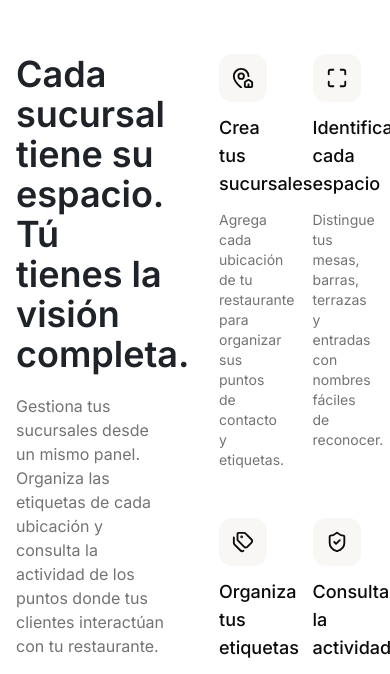
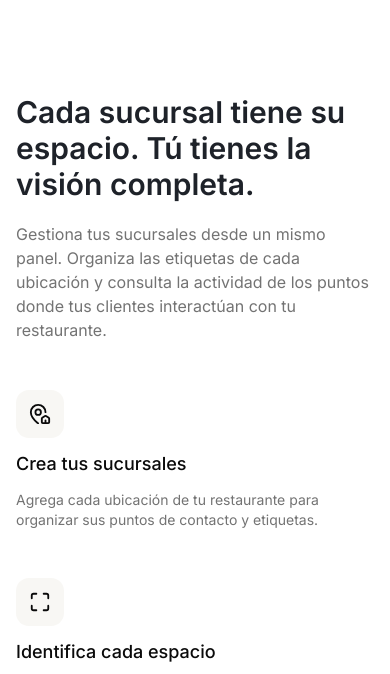
Before and after one commit to GussLopez/lennsi, a Next.js app: page / in a window 390 px wide. Shown: the part 1990-2664 px from the top of the page. Built offline with nearby package versions, Linux system fonts and the light colour scheme.

Commit message:
fix(ui): adjust layout and typography for Branches component

```diff
--- a/src/features/landing/components/branches.tsx
+++ b/src/features/landing/components/branches.tsx
@@ -25,16 +25,16 @@ export default function Branches() {
 
   ]
   return (
-    <section className="max-w-7xl mx-auto px-4 py-24 grid grid-cols-2 gap-12 lg:gap-16">
+    <section className="max-w-7xl mx-auto px-4 py-34 grid lg:grid-cols-2 gap-12 lg:gap-16">
       <div className="max-w-lg space-y-5">
-        <h2 className="text-4xl font-semibold text-charcoal">
+        <h2 className="text-3xl lg:text-4xl font-semibold text-charcoal">
           Cada sucursal tiene su espacio. Tú tienes la visión completa.
         </h2>
         <p className="max-w-100 text-muted-foreground">
           Gestiona tus sucursales desde un mismo panel. Organiza las etiquetas de cada ubicación y consulta la actividad de los puntos donde tus clientes interactúan con tu restaurante.
         </p>
       </div>
-      <div className="grid grid-cols-2 gap-y-12 gap-x-8">
+      <div className="grid lg:grid-cols-2 gap-12">
         {cards.map((card, i) => (
           <div
             key={i}
```
